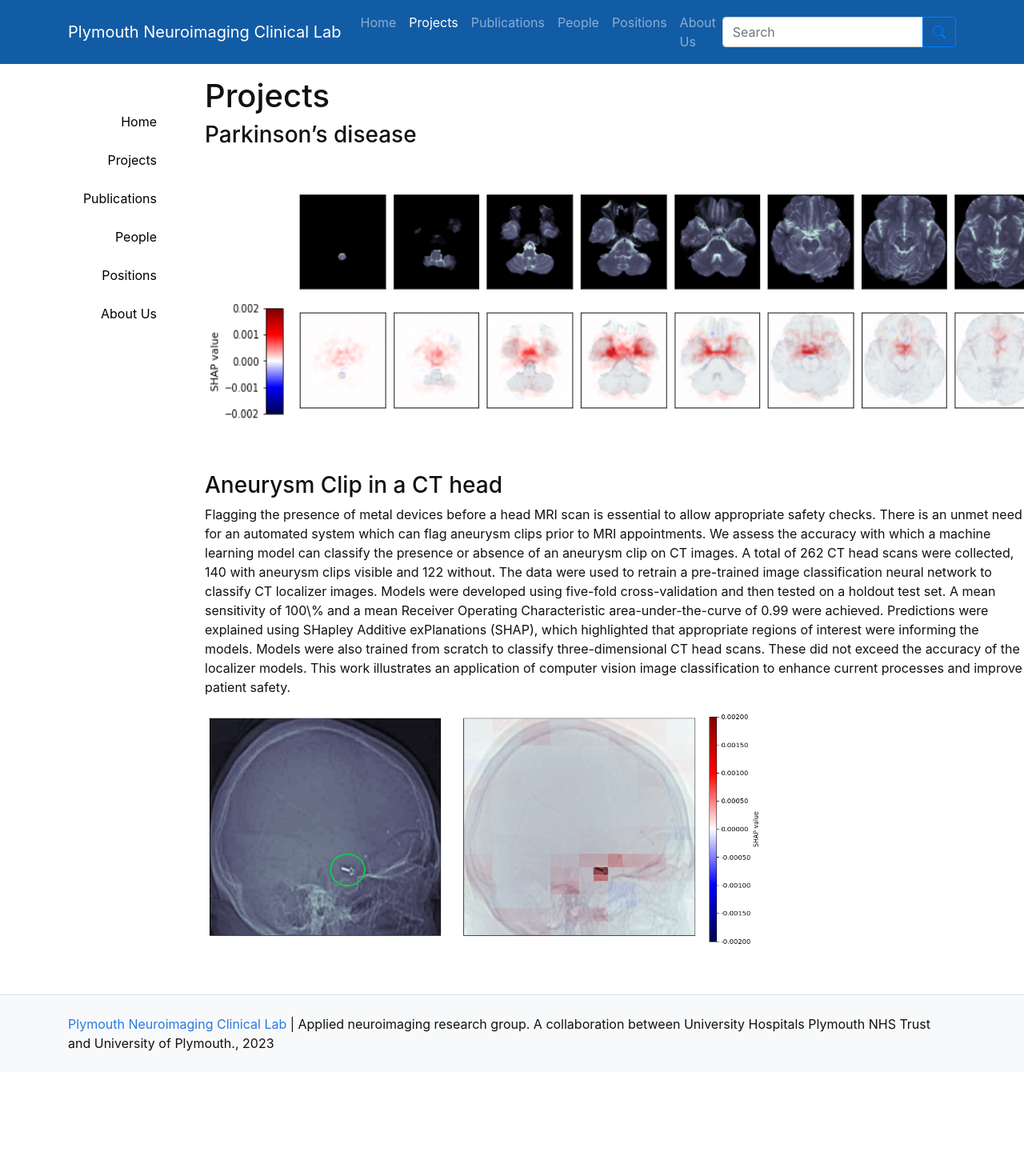
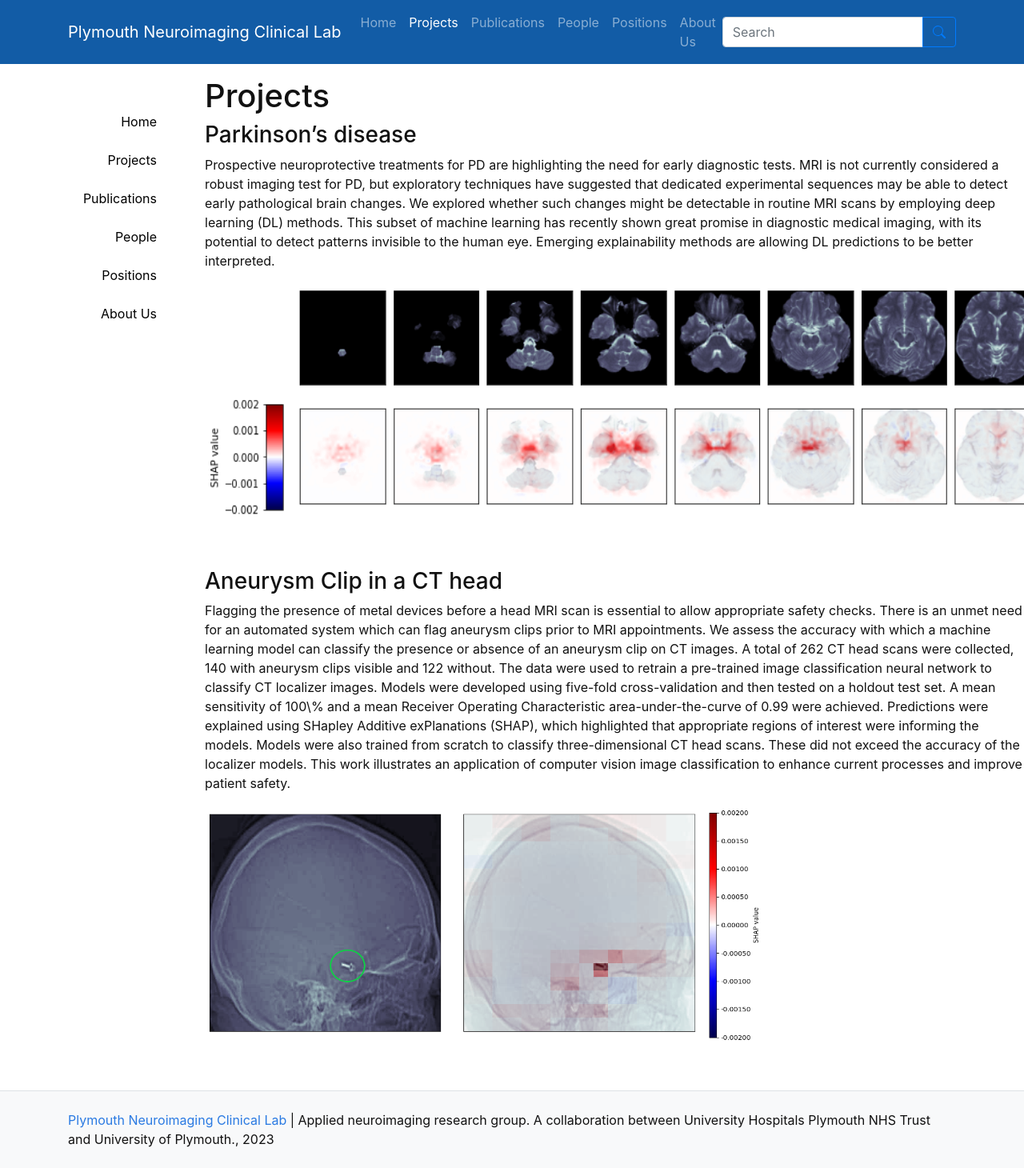
Before and after one commit to sustainsw/sustainsw.github.io, a Jekyll site: the page built from pages/projects.md, in a window 1280 px wide. Shown: the whole page at 80% size. Built offline with Jekyll 4.4.1, drawn with Linux system fonts in a browser that asks for light colours; before the commit the page ends 1340 px from its top, so only the background shows below that.

Commit message:
project 3

```diff
--- a/pages/projects.md
+++ b/pages/projects.md
@@ -5,9 +5,7 @@
 ---
 
 ### Parkinson's disease
-
-<br/>
-
+Prospective neuroprotective treatments for PD are highlighting the need for early diagnostic tests. MRI is not currently considered a robust imaging test for PD, but exploratory techniques have suggested that dedicated experimental sequences may be able to detect early pathological brain changes. We explored whether such changes might be detectable in routine MRI scans by employing deep learning (DL) methods. This subset of machine learning has recently shown great promise in diagnostic medical imaging, with its potential to detect patterns invisible to the human eye. Emerging explainability methods are allowing DL predictions to be better interpreted.
 {% raw %}
    <a href="/pages/test.html">
       <img alt="Parkinson's disease" src="/assets/img/project_pd.png" width="1050" height="300">
```
